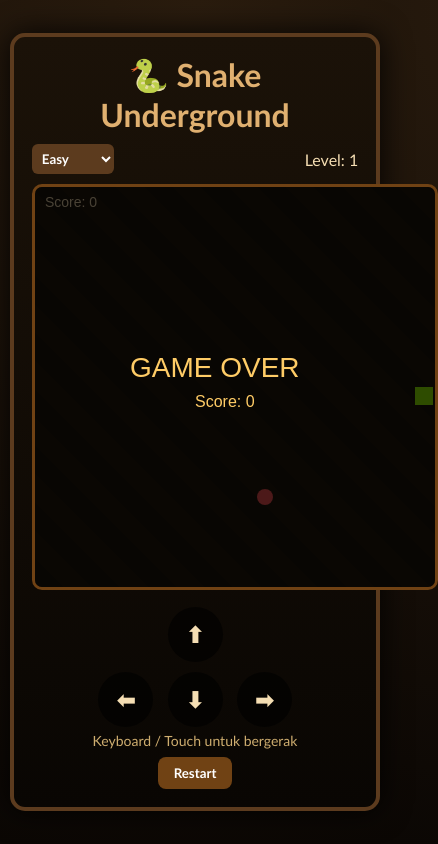
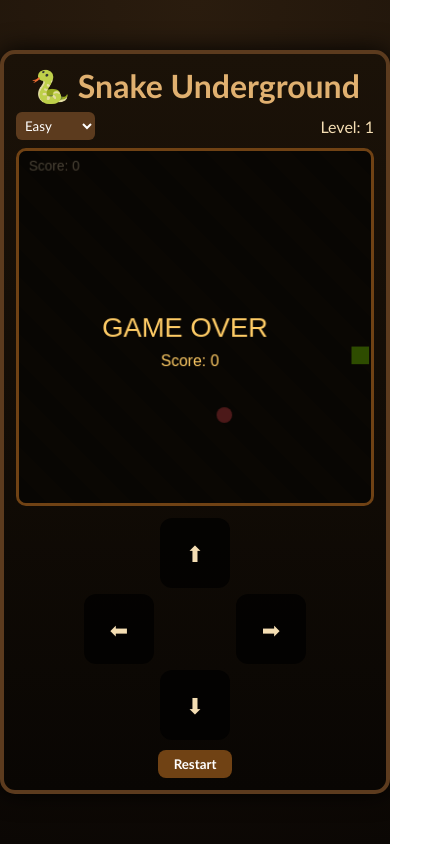
Before and after one commit to mahesaputra5500-ux/Magang-Project-Mahes, a plain HTML site: page game.html in a window 390 px wide. Shown: the whole page, 438 px wide, since content can reach past the window. Drawn offline with Linux system fonts and the light colour scheme.

Commit message:
Add files via upload

```diff
--- a/game.html
+++ b/game.html
@@ -2,6 +2,7 @@
 <html lang="id">
 <head>
 <meta charset="UTF-8">
+<meta name="viewport" content="width=device-width, initial-scale=1.0">
 <title>Snake Underground</title>
 
 <style>
@@ -22,38 +23,40 @@ body {
 }
 
 .game-container {
+  width: 100%;
+  max-width: 420px;
   background: linear-gradient(180deg, #1b1208, #090603);
   border: 4px solid #5c3b1e;
-  padding: 18px;
+  padding: 12px;
   border-radius: 15px;
-  box-shadow: 0 0 30px rgba(0,0,0,0.9);
+  box-shadow: 0 0 25px rgba(0,0,0,0.9);
   text-align: center;
-  width: 95%;
-  max-width: 450px;
 }
 
 h1 {
-  margin-bottom: 10px;
   color: #e0b070;
+  margin-bottom: 6px;
 }
 
 .top-ui {
   display: flex;
   justify-content: space-between;
   align-items: center;
-  margin-bottom: 8px;
+  margin-bottom: 6px;
 }
 
 select {
   background: #5c3b1e;
   color: #fff;
   border: none;
-  padding: 6px;
+  padding: 5px;
   border-radius: 6px;
-  font-weight: bold;
 }
 
 canvas {
+  width: 100%;
+  max-width: 360px;
+  aspect-ratio: 1 / 1;
   background: repeating-linear-gradient(
     45deg,
     #1c140a,
@@ -63,52 +66,46 @@ canvas {
   );
   border: 3px solid #704214;
   border-radius: 10px;
-  margin: 10px auto;
+  margin: 8px auto;
   display: block;
 }
 
-.info {
-  font-size: 14px;
-  color: #cfae70;
+/* ===== TOMBOL ARAH HP ===== */
+.controls {
+  margin-top: 12px;
+  display: grid;
+  grid-template-columns: repeat(3, 70px);
+  grid-template-rows: repeat(3, 70px);
+  justify-content: center;
+  gap: 6px;
 }
 
-button {
+.controls button {
+  font-size: 22px;
+  border-radius: 12px;
+  border: none;
+  background: rgba(0,0,0,0.75);
+  color: #f5deb3;
+}
+
+.controls .up    { grid-column: 2; grid-row: 1; }
+.controls .left  { grid-column: 1; grid-row: 2; }
+.controls .down  { grid-column: 2; grid-row: 3; }
+.controls .right { grid-column: 3; grid-row: 2; }
+
+button.restart {
+  margin-top: 10px;
   background: #704214;
+  color: white;
+  padding: 6px 16px;
+  border-radius: 8px;
   border: none;
-  color: white;
-  padding: 8px 16px;
-  margin-top: 8px;
-  border-radius: 8px;
-  cursor: pointer;
   font-weight: bold;
 }
 
-/* ===== MOBILE CONTROLLER ===== */
-#mobile-controls {
-  margin-top: 12px;
-  display: flex;
-  justify-content: center;
-}
-
-.dpad {
-  display: flex;
-  flex-direction: column;
-  align-items: center;
-}
-
-.dpad button {
-  width: 55px;
-  height: 55px;
-  margin: 5px;
-  font-size: 22px;
-  border-radius: 50%;
-  border: none;
-  background: rgba(0,0,0,0.65);
-  color: #f5deb3;
-}
-
+/* PC sembunyikan tombol */
 @media (min-width: 768px) {
-  #mobile-controls {
+  .controls {
     display: none;
   }
 }
@@ -129,22 +126,17 @@ button {
     <span id="levelText">Level: 1</span>
   </div>
 
-  <canvas id="gameCanvas" width="400" height="400"></canvas>
+  <canvas id="gameCanvas" width="360" height="360"></canvas>
 
-  <!-- MOBILE CONTROLLER -->
-  <div id="mobile-controls">
-    <div class="dpad">
-      <button data-dir="up">⬆</button>
-      <div>
-        <button data-dir="left">⬅</button>
-        <button data-dir="down">⬇</button>
-        <button data-dir="right">➡</button>
-      </div>
-    </div>
+  <!-- TOMBOL ARAH HP -->
+  <div class="controls">
+    <button class="up">⬆</button>
+    <button class="left">⬅</button>
+    <button class="down">⬇</button>
+    <button class="right">➡</button>
   </div>
 
-  <p class="info">Keyboard / Touch untuk bergerak</p>
-  <button onclick="startGame()">Restart</button>
+  <button class="restart" onclick="startGame()">Restart</button>
 </div>
 
 <script>
@@ -165,7 +157,8 @@ const audioCtx = new (window.AudioContext || window.webkitAudioContext)();
 function soundEat() {
   const o = audioCtx.createOscillator();
   const g = audioCtx.createGain();
-  o.connect(g); g.connect(audioCtx.destination);
+  o.connect(g);
+  g.connect(audioCtx.destination);
   o.frequency.value = 700;
   g.gain.value = 0.25;
   o.start();
@@ -175,7 +168,8 @@ function soundEat() {
 function soundDead() {
   const o = audioCtx.createOscillator();
   const g = audioCtx.createGain();
-  o.connect(g); g.connect(audioCtx.destination);
+  o.connect(g);
+  g.connect(audioCtx.destination);
   o.frequency.value = 200;
   g.gain.value = 0.35;
   o.start();
@@ -195,7 +189,7 @@ function baseSpeed() {
   return 90;
 }
 
-/* ===== GAME START ===== */
+/* ===== START ===== */
 function startGame() {
   snake = [{ x: 10, y: 10 }];
   direction = { x: 1, y: 0 };
@@ -216,7 +210,7 @@ function randomFood() {
   };
 }
 
-/* ===== CONTROL (KEYBOARD + TOUCH) ===== */
+/* ===== CONTROL KEYBOARD ===== */
 document.addEventListener("keydown", e => {
   if (e.key === "ArrowUp" && direction.y === 0) direction = { x: 0, y: -1 };
   if (e.key === "ArrowDown" && direction.y === 0) direction = { x: 0, y: 1 };
@@ -224,16 +218,22 @@ document.addEventListener("keydown", e => {
   if (e.key === "ArrowRight" && direction.x === 0) direction = { x: 1, y: 0 };
 });
 
-document.querySelectorAll(".dpad button").forEach(btn => {
-  btn.addEventListener("touchstart", e => {
-    e.preventDefault();
-    const d = btn.dataset.dir;
-
-    if (d === "up" && direction.y === 0) direction = { x: 0, y: -1 };
-    if (d === "down" && direction.y === 0) direction = { x: 0, y: 1 };
-    if (d === "left" && direction.x === 0) direction = { x: -1, y: 0 };
-    if (d === "right" && direction.x === 0) direction = { x: 1, y: 0 };
-  });
+/* ===== CONTROL TOUCH ===== */
+document.querySelector(".up").addEventListener("touchstart", e => {
+  e.preventDefault();
+  if (direction.y === 0) direction = { x: 0, y: -1 };
+});
+document.querySelector(".down").addEventListener("touchstart", e => {
+  e.preventDefault();
+  if (direction.y === 0) direction = { x: 0, y: 1 };
+});
+document.querySelector(".left").addEventListener("touchstart", e => {
+  e.preventDefault();
+  if (direction.x === 0) direction = { x: -1, y: 0 };
+});
+document.querySelector(".right").addEventListener("touchstart", e => {
+  e.preventDefault();
+  if (direction.x === 0) direction = { x: 1, y: 0 };
 });
 
 /* ===== UPDATE ===== */
@@ -243,9 +243,10 @@ function update() {
     y: snake[0].y + direction.y
   };
 
-  if (head.x < 0 || head.y < 0 || head.x >= tileCount || head.y >= tileCount) {
-    return gameOver();
-  }
+  if (
+    head.x < 0 || head.y < 0 ||
+    head.x >= tileCount || head.y >= tileCount
+  ) return gameOver();
 
   for (let p of snake) {
     if (p.x === head.x && p.y === head.y) return gameOver();
@@ -257,7 +258,7 @@ function update() {
     soundEat();
     score++;
     food = randomFood();
-    checkLevelUp();
+    checkLevel();
   } else {
     snake.pop();
   }
@@ -266,7 +267,7 @@ function update() {
 }
 
 /* ===== LEVEL ===== */
-function checkLevelUp() {
+function checkLevel() {
   if (score === 5) levelUp(2);
   if (score === 10) levelUp(3);
 }
@@ -287,7 +288,12 @@ function draw() {
 
   snake.forEach((p, i) => {
     ctx.fillStyle = i === 0 ? "#9aff00" : "#3f7f1f";
-    ctx.fillRect(p.x * gridSize, p.y * gridSize, gridSize - 2, gridSize - 2);
+    ctx.fillRect(
+      p.x * gridSize,
+      p.y * gridSize,
+      gridSize - 2,
+      gridSize - 2
+    );
   });
 
   ctx.fillStyle = "#ff5555";
@@ -316,9 +322,9 @@ function gameOver() {
 
   ctx.fillStyle = "#ffcc66";
   ctx.font = "28px Arial";
-  ctx.fillText("GAME OVER", 95, 190);
+  ctx.fillText("GAME OVER", 85, 190);
   ctx.font = "16px Arial";
-  ctx.fillText("Score: " + score, 160, 220);
+  ctx.fillText("Score: " + score, 145, 220);
 }
 
 startGame();
```
Also changed, not shown: index.html (+1 -1 lines).
